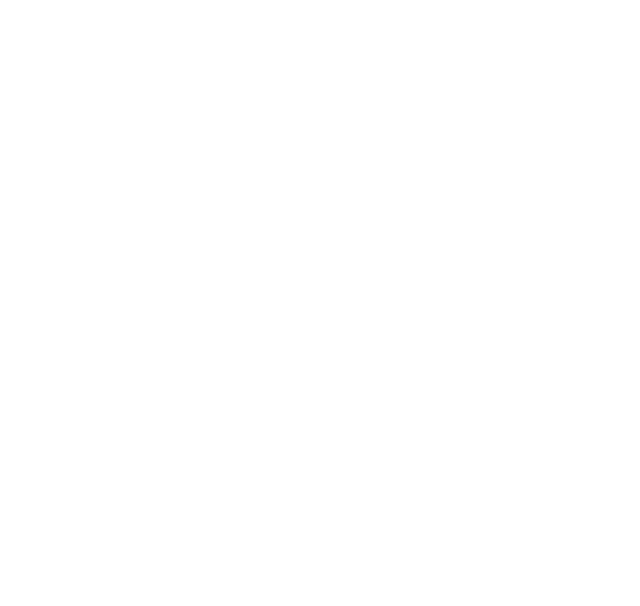
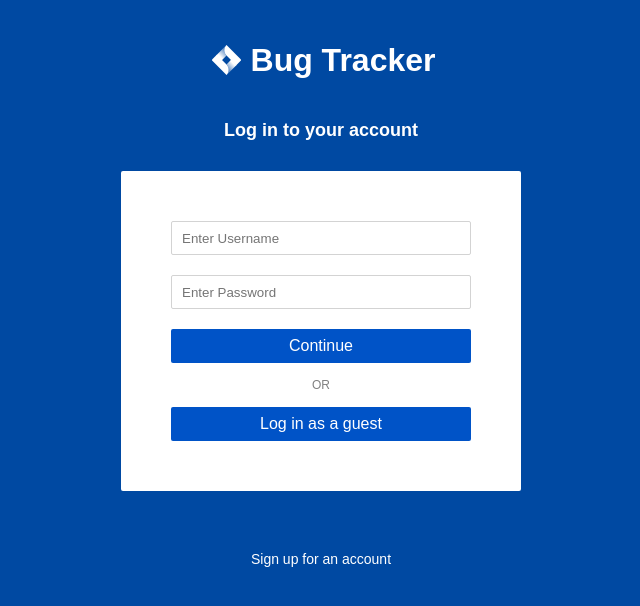
Before and after one commit to xiao-meng1/bug-tracker, a React (Create React App) app in the folder frontend/: page / in a window 1280 px wide. Before the commit this address had no page. Shown: the top 606 px of the page, without its empty margins (319-959 px from the left). Built offline with nearby package versions, Linux system fonts and the light colour scheme.

Commit message:
Add static Login component

```diff
--- a/frontend/src/App.jsx
+++ b/frontend/src/App.jsx
@@ -1,12 +1,14 @@
 import React from 'react';
-import { BrowserRouter, Routes } from 'react-router-dom';
+import { BrowserRouter, Routes, Route } from 'react-router-dom';
 
-// import Home from './pages/Login';
+import Home from './pages/Home';
 
 function App() {
   return (
     <BrowserRouter>
-      <Routes>{/* <Route path="/" element={<Home />} /> */}</Routes>
+      <Routes>
+        <Route path="/" element={<Home />} />
+      </Routes>
     </BrowserRouter>
   );
 }
--- a/frontend/src/components/Login.jsx
+++ b/frontend/src/components/Login.jsx
@@ -1,5 +1,33 @@
 import React from 'react';
+import { Link } from 'react-router-dom';
+
+import jiraLogo from '../assets/images/mark-gradient-white-jira-software.svg';
+import styles from '../styles/login.module.css';
 
 export default function Login() {
-  return <div>Login</div>;
+  return (
+    <>
+      <header className={styles.header}>
+        <img src={jiraLogo} alt="logo" />
+        <h1>Bug Tracker</h1>
+      </header>
+      <main className={styles.main}>
+        <h2 className={styles.subheader}>Log in to your account</h2>
+        <section className={styles.container}>
+          <form action="">
+            <input type="text" placeholder="Enter Username" required />
+            <input type="password" placeholder="Enter Password" required />
+            <button type="submit">Continue</button>
+          </form>
+          <p>OR</p>
+          <button type="button" className={styles.guest_login}>
+            Log in as a guest
+          </button>
+        </section>
+        <Link to="/sign-up" className={styles.signup}>
+          Sign up for an account
+        </Link>
+      </main>
+    </>
+  );
 }
--- a/frontend/src/pages/Home.jsx
+++ b/frontend/src/pages/Home.jsx
@@ -6,7 +6,7 @@
 
 // Check if cookie if cookie in state, if yes then render Dashboard, if no then render login.
 export default function Home() {
-  const userInState = true;
+  const userInState = false;
 
   return userInState ? <Dashboard /> : <Login />;
 }
--- a/frontend/src/styles/index.css
+++ b/frontend/src/styles/index.css
@@ -1,6 +1,8 @@
 :root {
   font-family: Arial, Helvetica, sans-serif;
   box-sizing: border-box;
+  --dark-blue: rgb(0, 73, 162);
+  --blue: rgb(0, 83, 199);
 }
 
 * {
--- /dev/null
+++ b/frontend/src/styles/login.module.css
@@ -0,0 +1,83 @@
+body {
+  background-color: var(--dark-blue);
+}
+
+.header {
+  display: flex;
+  justify-content: center;
+  align-items: center;
+  gap: 4px;
+  padding: 40px;
+  color: white;
+}
+
+.header img {
+  height: 40px;
+}
+
+.main {
+  display: flex;
+  flex-direction: column;
+  align-items: center;
+  color: white;
+}
+
+.main .subheader {
+  margin-bottom: 30px;
+  font-size: 18px;
+}
+
+.main .container {
+  height: 320px;
+  width: 400px;
+  padding: 50px;
+  display: flex;
+  flex-direction: column;
+  justify-content: space-between;
+  align-items: center;
+  background-color: white;
+  color: black;
+  border-radius: 2px;
+}
+
+.container form {
+  width: 100%;
+  display: flex;
+  flex-direction: column;
+  align-items: center;
+  gap: 20px;
+}
+
+.container form input{
+  width: 100%;
+  border: solid lightgray 1px;
+  border-radius: 2px;
+  height: 34px;
+  padding: 0 10px;
+}
+
+.container form button {
+  width: 100%;
+  background-color: var(--blue);
+  color: white;
+  height: 34px;
+  border-radius: 2px;
+}
+
+.container p {
+  font-size: 12px;
+  color: grey;
+}
+
+.container button.guest_login {
+  width: 100%;
+  background-color: var(--blue);
+  color: white;
+  height: 34px;
+  border-radius: 2px;
+}
+
+.signup {
+  margin: 60px 0 20px 0;
+  font-size: 14px;
+}
```
Also changed, not shown: frontend/src/assets/images/mark-gradient-white-jira-software.svg (added).
